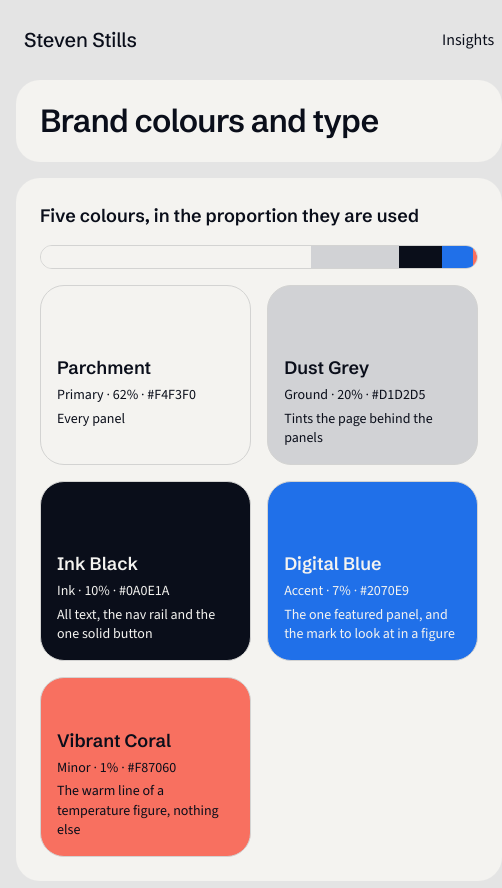
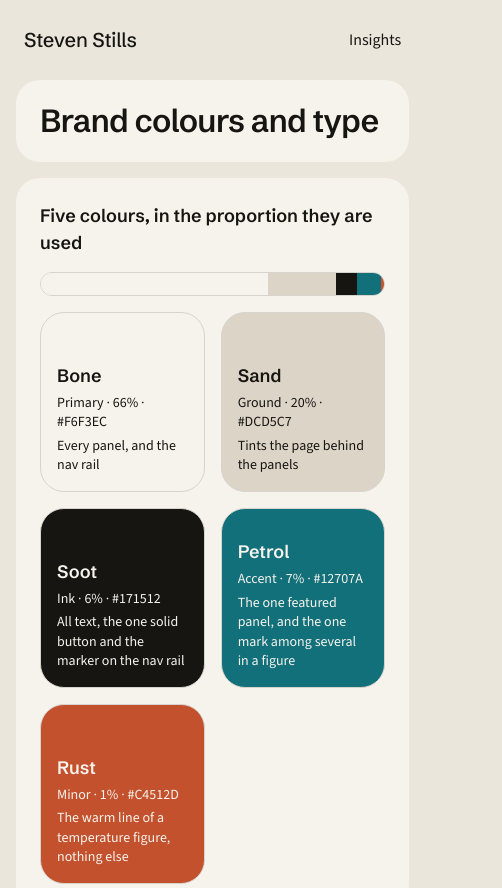
Before and after one commit to steven-stills-dev/stevenstills.com, a React (Vite) app: page /brand in a window 390 px wide. Shown: the top 888 px of the page, 502 px wide, since content can reach past the window. Built offline with nearby package versions, Linux system fonts and the light colour scheme.

Commit message:
moved the dashboard to the bone, sand, soot, petrol and rust palette, made the nav rail a quiet panel and fixed the phone portrait corners

```diff
--- a/src/pages/Brand.tsx
+++ b/src/pages/Brand.tsx
@@ -6,15 +6,15 @@ import "./dash.css";
 
 // `share` is each colour's rough share of any screen: the first two carry the page, the accent marks one thing, the last two are small.
 const COLOURS = [
-  { name: "Parchment", v: "--b-parchment", rank: "Primary", role: "Every panel", on: "--b-ink", share: 62 },
-  { name: "Dust Grey", v: "--b-dust", rank: "Ground", role: "Tints the page behind the panels", on: "--b-ink", share: 20 },
-  { name: "Ink Black", v: "--b-ink", rank: "Ink", role: "All text, the nav rail and the one solid button", on: "--b-parchment", share: 10 },
-  { name: "Digital Blue", v: "--b-blue", rank: "Accent", role: "The one featured panel, and the mark to look at in a figure", on: "--b-parchment", share: 7 },
-  { name: "Vibrant Coral", v: "--b-coral", rank: "Minor", role: "The warm line of a temperature figure, nothing else", on: "--b-ink", share: 1 },
+  { name: "Bone", v: "--b-bone", rank: "Primary", role: "Every panel, and the nav rail", on: "--b-ink", share: 66 },
+  { name: "Sand", v: "--b-sand", rank: "Ground", role: "Tints the page behind the panels", on: "--b-ink", share: 20 },
+  { name: "Soot", v: "--b-ink", rank: "Ink", role: "All text, the one solid button and the marker on the nav rail", on: "--b-bone", share: 6 },
+  { name: "Petrol", v: "--b-petrol", rank: "Accent", role: "The one featured panel, and the one mark among several in a figure", on: "--b-bone", share: 7 },
+  { name: "Rust", v: "--b-rust", rank: "Minor", role: "The warm line of a temperature figure, nothing else", on: "--b-bone", share: 1 },
 ];
 const PAIRS: [string, string, string][] = [
-  ["Ink Black", "Parchment", "All text on a panel"], ["Parchment", "Ink Black", "The nav rail and the solid button"], ["Parchment", "Digital Blue", "The featured panel: large text only"],
-  ["Digital Blue", "Parchment", "The accent in a figure"], ["Vibrant Coral", "Parchment", "The warm line, never text"],
+  ["Soot", "Bone", "All text on a panel"], ["Bone", "Soot", "The solid button and the marker on the nav rail"], ["Bone", "Petrol", "The featured panel"],
+  ["Petrol", "Bone", "The accent in a figure"], ["Rust", "Bone", "The warm line, never text"],
 ];
 
 const lum = (hex: string) => {
@@ -61,7 +61,7 @@ export default function Brand() {
                   <tr key={fg + bg}>
                     <td>{r >= 4.5
                       ? <span className="chip" style={{ color: hex[fg], background: hex[bg] }}>{fg} on {bg}</span>
-                      : <span className="chip" style={{ color: hex[bg === "Ink Black" ? "Parchment" : "Ink Black"], background: hex[bg] }}><i style={{ background: hex[fg] }} />{fg} on {bg}</span>}</td>
+                      : <span className="chip" style={{ color: hex[bg === "Soot" ? "Bone" : "Soot"], background: hex[bg] }}><i style={{ background: hex[fg] }} />{fg} on {bg}</span>}</td>
                     <td>{use}</td><td>{r.toFixed(1)}:1</td><td>{r >= 4.5 ? "All text" : r >= 3 ? "Large text and graphics" : "Decoration only"}</td>
                   </tr>
                 );
--- a/src/pages/dash.css
+++ b/src/pages/dash.css
@@ -1,39 +1,39 @@
-/* The dashboard home. Colour budget: Parchment panels on a Dust-tinted page carry almost everything, Ink Black is text,
-   the nav rail and the one solid button, Digital Blue is the single featured panel and the mark to look at in a figure,
-   Vibrant Coral is only the warm line of a temperature figure. Tokens live in styles.css. */
-html.dash-on, html.dash-on body, html.dash-on #root { background: color-mix(in srgb, var(--b-dust) 45%, var(--b-parchment)); color-scheme: light; }
+/* The dashboard home. Colour budget: Bone panels on a Sand-tinted page carry almost everything, Soot is text,
+   the one solid button and the marker on the nav rail, Petrol is the single featured panel and the one mark among several in a figure,
+   Rust is only the warm line of a temperature figure. Tokens live in styles.css. */
+html.dash-on, html.dash-on body, html.dash-on #root { background: color-mix(in srgb, var(--b-sand) 45%, var(--b-bone)); color-scheme: light; }
 @media (prefers-reduced-motion: no-preference) { html.dash-on { scroll-behavior: smooth; } }
 /* one corner radius for every element; anything 48px or shorter becomes a pill or a circle with it */
-.dash { --r: 24px; --ink: var(--b-ink); --mute: color-mix(in srgb, var(--b-ink) 66%, var(--b-parchment)); --page: color-mix(in srgb, var(--b-dust) 45%, var(--b-parchment));
-  --rule: color-mix(in srgb, var(--b-ink) 14%, var(--b-parchment)); --mark: var(--b-blue); --rest: color-mix(in srgb, var(--b-ink) 45%, var(--b-parchment));
+.dash { --r: 24px; --ink: var(--b-ink); --mute: color-mix(in srgb, var(--b-ink) 66%, var(--b-bone)); --page: color-mix(in srgb, var(--b-sand) 45%, var(--b-bone));
+  --rule: color-mix(in srgb, var(--b-ink) 14%, var(--b-bone)); --mark: var(--b-petrol); --rest: color-mix(in srgb, var(--b-ink) 48%, var(--b-bone));
   display: grid; grid-template-columns: 64px minmax(0, 1fr); gap: 16px; align-items: start; width: 100%; max-width: 100rem; margin: 0 auto; color: var(--ink);
   padding: 16px max(16px, env(safe-area-inset-right)) 16px max(16px, env(safe-area-inset-left)); -webkit-tap-highlight-color: transparent; }
 .dash.plain { grid-template-columns: minmax(0, 1fr); }
-.dash ::selection { background: var(--b-blue); color: var(--b-parchment); }
-.dash :focus-visible { outline: 2px solid var(--b-blue); outline-offset: 3px; }
+.dash ::selection { background: var(--b-petrol); color: var(--b-bone); }
+.dash :focus-visible { outline: 2px solid var(--b-petrol); outline-offset: 3px; }
 .dash [id] { scroll-margin-top: 16px; }
-.skip { position: absolute; left: 16px; top: -64px; z-index: 20; padding: 12px 16px; background: var(--b-ink); color: var(--b-parchment); border-radius: 24px; font-weight: 500; }
+.skip { position: absolute; left: 16px; top: -64px; z-index: 20; padding: 12px 16px; background: var(--b-ink); color: var(--b-bone); border-radius: 24px; font-weight: 500; }
 .skip:focus { top: 16px; }
 
-/* nav rail: a pill that stays put, with one marker that slides to the section in view */
-.rail { position: sticky; top: 16px; height: calc(100svh - 32px); display: flex; flex-direction: column; justify-content: space-between; padding: 8px; border-radius: var(--r); background: var(--b-ink); z-index: 5; }
+/* nav rail: a quiet panel the height of its icons that stays put, with one ink marker that slides to the section in view */
+.rail { position: sticky; top: 16px; display: flex; flex-direction: column; gap: 16px; padding: 8px; border-radius: var(--r); background: var(--b-bone); z-index: 5; }
 .rail ul { list-style: none; display: flex; flex-direction: column; gap: 4px; position: relative; }
 /* a little overshoot, so the marker settles instead of stopping dead */
-.rail-nav::before { content: ""; position: absolute; left: 0; top: 0; width: 48px; height: 48px; border-radius: var(--r); background: var(--b-parchment);
+.rail-nav::before { content: ""; position: absolute; left: 0; top: 0; width: 48px; height: 48px; border-radius: var(--r); background: var(--b-ink);
   transform: translate3d(0, calc(var(--at) * 52px), 0); transition: transform .28s cubic-bezier(0.34, 1.4, 0.64, 1); }
-.rail-a { position: relative; display: grid; place-items: center; width: 48px; height: 48px; border-radius: var(--r); color: color-mix(in srgb, var(--b-parchment) 64%, var(--b-ink)); touch-action: manipulation;
+.rail-a { position: relative; display: grid; place-items: center; width: 48px; height: 48px; border-radius: var(--r); color: var(--mute); touch-action: manipulation;
   transition: color .15s var(--out), background-color .15s var(--out), transform .1s var(--out); }
 .rail-a svg { width: 20px; height: 20px; }
-.rail-a:hover { color: var(--b-parchment); }
-.rail-out .rail-a:hover { background: color-mix(in srgb, var(--b-parchment) 14%, var(--b-ink)); }
+.rail-a:hover { color: var(--ink); }
+.rail-out .rail-a:hover { background: var(--page); }
 .rail-a:active { transform: scale(1.08, .92); }
-.rail-a[aria-current] { color: var(--b-ink); }
-.dash .rail-a:focus-visible { outline-color: var(--b-parchment); outline-offset: -4px; }
-.dash .rail-a[aria-current]:focus-visible { outline-color: var(--b-blue); }
+.rail-a[aria-current], .rail-a[aria-current]:hover { color: var(--b-bone); }
+.dash .rail-a:focus-visible { outline-offset: -4px; }
+.dash .rail-a[aria-current]:focus-visible { outline-color: var(--b-bone); }
 
 /* panels */
 .grid { display: grid; grid-template-columns: repeat(12, minmax(0, 1fr)); gap: 16px; }
-.panel { background: var(--b-parchment); border-radius: var(--r); padding: 32px; animation: rise .5s var(--out) backwards; animation-delay: calc(var(--i, 0) * 45ms); }
+.panel { background: var(--b-bone); border-radius: var(--r); padding: 32px; animation: rise .5s var(--out) backwards; animation-delay: calc(var(--i, 0) * 45ms); }
 @keyframes rise { from { opacity: 0; transform: translate3d(0, 16px, 0); } }
 .panel-h { font-family: var(--heading); font-size: 1.125rem; font-weight: 600; margin-bottom: 16px; font-variant-numeric: proportional-nums; }
 .d-h { font-family: var(--display); font-size: clamp(2rem, 3.4vw, 3.25rem); font-weight: 600; letter-spacing: -.025em; line-height: 1.06; text-wrap: balance; font-variant-numeric: proportional-nums; }
@@ -42,12 +42,12 @@ html.dash-on, html.dash-on body, html.dash-on #root { background: color-mix(in s
 .name { font-family: var(--display); font-size: 1.25rem; font-weight: 600; letter-spacing: -.01em; margin-bottom: auto; padding-bottom: 48px; }
 .hero .d-lede { margin-top: 24px; max-width: 36rem; color: var(--mute); }
 .actions { display: flex; flex-wrap: wrap; gap: 12px; margin-top: 32px; }
-.portrait { grid-column: 9 / 13; padding: 0; overflow: hidden; background: var(--b-dust); }
+.portrait { grid-column: 9 / 13; padding: 0; overflow: hidden; background: var(--b-sand); }
 .portrait img { width: 100%; height: 100%; object-fit: cover; object-position: 50% 30%; }
 
-.d-btn { display: inline-flex; align-items: center; min-height: 48px; padding: 0 24px; border-radius: var(--r); background: var(--b-ink); color: var(--b-parchment); border: 1px solid var(--b-ink);
+.d-btn { display: inline-flex; align-items: center; min-height: 48px; padding: 0 24px; border-radius: var(--r); background: var(--b-ink); color: var(--b-bone); border: 1px solid var(--b-ink);
   font-size: 1rem; font-weight: 500; text-decoration: none; touch-action: manipulation; transition: background-color .15s var(--out), border-color .15s var(--out), transform .1s var(--out); }
-.d-btn:hover { background: color-mix(in srgb, var(--b-ink) 84%, var(--b-parchment)); }
+.d-btn:hover { background: color-mix(in srgb, var(--b-ink) 84%, var(--b-bone)); }
 .d-btn.ghost { background: none; color: var(--ink); border-color: var(--rule); }
 .d-btn.ghost:hover { background: var(--page); }
 /* a press squashes the button a touch, so it has some weight */
@@ -63,7 +63,7 @@ html.dash-on, html.dash-on body, html.dash-on #root { background: color-mix(in s
 .tile { --tx: 0; --ty: 0; display: flex; flex-direction: column; gap: 16px; padding: 20px; color: var(--ink); text-decoration: none; touch-action: manipulation;
   box-shadow: 0 1px 2px color-mix(in srgb, var(--b-ink) 5%, transparent); transition: transform .2s var(--out), box-shadow .2s var(--out); }
 .tile-t { margin-top: auto; font-family: var(--heading); font-size: 1.0625rem; font-weight: 600; letter-spacing: -.01em; line-height: 1.25; text-wrap: balance; font-variant-numeric: proportional-nums; }
-.feat { grid-column: span 2; grid-row: span 2; padding: 32px; gap: 24px; background: var(--b-blue); --ink: var(--b-parchment); --mark: var(--b-parchment); --rest: color-mix(in srgb, var(--b-parchment) 50%, var(--b-blue)); }
+.feat { grid-column: span 2; grid-row: span 2; padding: 32px; gap: 24px; background: var(--b-petrol); --ink: var(--b-bone); --mark: var(--b-bone); --rest: color-mix(in srgb, var(--b-bone) 50%, var(--b-petrol)); }
 .feat .tile-t { font-size: clamp(1.5rem, 2.2vw, 2rem); line-height: 1.12; letter-spacing: -.02em; }
 .feat .fig { margin-block: auto; }
 .dash .feat:focus-visible { outline-color: var(--b-ink); }
@@ -79,18 +79,18 @@ html.dash-on, html.dash-on body, html.dash-on #root { background: color-mix(in s
 /* figures */
 .fig { display: block; }
 .fig svg { display: block; width: 100%; height: auto; overflow: visible; }
-.fig .line { stroke: var(--mark); stroke-width: 3; stroke-linejoin: round; stroke-linecap: round; }
+.fig .line { stroke: var(--ink); stroke-width: 3; stroke-linejoin: round; stroke-linecap: round; }
 .fig .line.quiet { stroke: var(--rest); stroke-width: 1.5; }
-.fig .line.cool { stroke: var(--b-blue); }
-.fig .line.warm { stroke: var(--b-coral); }
+.fig .line.cool { stroke: var(--b-petrol); }
+.fig .line.warm { stroke: var(--b-rust); }
 .fig .line.now { stroke: var(--ink); }
-.feat .line.cool, .feat .line.warm { stroke: var(--b-parchment); }
+.feat .line.cool, .feat .line.warm { stroke: var(--b-bone); }
 .feat .line.now { stroke: var(--b-ink); }
 .fig .mark { fill: var(--mark); }
 .fig .rest { fill: var(--rest); }
 .fig .ax { fill: var(--mute); font-size: 11px; font-family: var(--sans); }
 .fig .lab { font-weight: 600; fill: var(--ink); }
-.fig .lab.cool { fill: var(--b-blue); }
+.fig .lab.cool { fill: var(--b-petrol); }
 
 /* archive and about */
 .archive { grid-column: 1 / 6; }
@@ -100,14 +100,14 @@ html.dash-on, html.dash-on body, html.dash-on #root { background: color-mix(in s
 .archive li a:hover { background: var(--page); }
 .archive time { font-size: .875rem; color: var(--mute); white-space: nowrap; }
 .archive span { font-weight: 500; line-height: 1.35; }
-.about { grid-column: 6 / 13; padding: 40px; }
+.about { grid-column: 6 / 13; }
 .about p { max-width: 40rem; font-size: 1.0625rem; line-height: 1.6; }
 .about p + p { margin-top: 16px; }
 .about .d-lede { font-size: 1.375rem; line-height: 1.4; }
 .foot-line { grid-column: 1 / -1; padding: 8px 8px 16px; font-size: .875rem; color: var(--mute); }
 
 /* the sheet: one insight, opened from the panel that was clicked */
-.sheet { width: min(680px, calc(100vw - 32px)); max-height: calc(100svh - 32px); margin: auto; padding: 0; border: 0; border-radius: var(--r); background: var(--b-parchment); color: var(--b-ink);
+.sheet { width: min(680px, calc(100vw - 32px)); max-height: calc(100svh - 32px); margin: auto; padding: 0; border: 0; border-radius: var(--r); background: var(--b-bone); color: var(--b-ink);
   overflow: auto; overscroll-behavior: contain; box-shadow: 0 32px 80px color-mix(in srgb, var(--b-ink) 30%, transparent);
   opacity: 0; transform: scale(.9); transition: opacity .12s var(--in), transform .12s var(--in), overlay .12s allow-discrete, display .12s allow-discrete; }
 .sheet[open] { opacity: 1; transform: none; transition: opacity .2s var(--out), transform .28s var(--out), overlay .28s allow-discrete, display .28s allow-discrete; }
@@ -146,14 +146,14 @@ html.dash-on, html.dash-on body, html.dash-on #root { background: color-mix(in s
   .dash { grid-template-columns: minmax(0, 1fr); padding-bottom: calc(96px + env(safe-area-inset-bottom)); }
   /* on a phone the rail becomes a bar under the thumb */
   .rail { position: fixed; top: auto; bottom: calc(16px + env(safe-area-inset-bottom)); left: 50%; height: auto; flex-direction: row; gap: 4px; transform: translate3d(-50%, 0, 0);
-    box-shadow: 0 8px 24px color-mix(in srgb, var(--b-ink) 30%, transparent); }
+    border: 1px solid var(--rule); box-shadow: 0 8px 24px color-mix(in srgb, var(--b-ink) 14%, transparent); }
   .rail ul { flex-direction: row; }
   .rail-nav::before { transform: translate3d(calc(var(--at) * 52px), 0, 0); }
   .panel { padding: 24px; border-radius: var(--r); }
   .hero, .portrait, .archive, .about { grid-column: 1 / -1; }
   .hero { min-height: 0; padding: 24px; }
   .name { padding-bottom: 32px; }
-  .portrait { aspect-ratio: 4 / 3; }
+  .portrait { aspect-ratio: 4 / 3; padding: 0; }
   .insights { grid-template-columns: repeat(2, minmax(0, 1fr)); }
   .tile { padding: 16px; }
   .feat { padding: 24px; }
--- a/src/styles.css
+++ b/src/styles.css
@@ -21,11 +21,11 @@
   --ease: cubic-bezier(0.22, 1, 0.36, 1);
   --t-kpilabel-size: 0.8125rem; --t-kpilabel-weight: 500;
   /* Brand colours for the dashboard home (Steven, 23 November 2026). Every other shade there is a mix of two of these. */
-  --b-parchment: #F4F3F0;  /* primary: every panel */
-  --b-ink: #0A0E1A;        /* all text, the nav rail and the one solid button */
-  --b-blue: #2070E9;       /* accent: the featured panel, and the mark to look at in a figure */
-  --b-dust: #D1D2D5;       /* minor: tints the page behind the panels */
-  --b-coral: #F87060;      /* minor: the warm line of a temperature figure only */
+  --b-bone: #F6F3EC;    /* primary: every panel, and the nav rail */
+  --b-ink: #171512;     /* Soot: all text, the one solid button and the marker on the nav rail */
+  --b-petrol: #12707A;  /* accent: the featured panel, and the one mark among several in a figure */
+  --b-sand: #DCD5C7;    /* minor: tints the page behind the panels */
+  --b-rust: #C4512D;    /* minor: the warm line of a temperature figure only */
   --out: cubic-bezier(0.16, 1, 0.3, 1);
   --move: cubic-bezier(0.65, 0, 0.35, 1);
   --in: cubic-bezier(0.7, 0, 0.84, 0);
```
Also changed, not shown: 1 other file (tests, documents, lock files or other folders).
